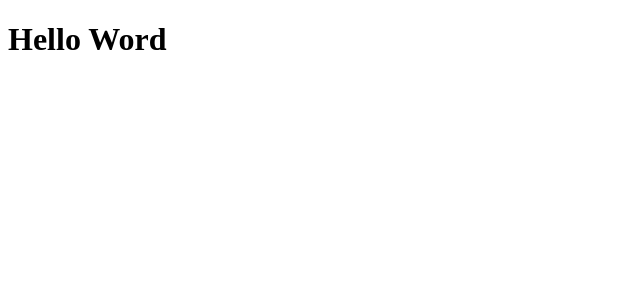
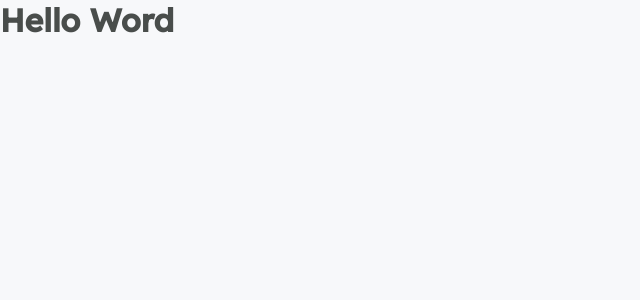
Before and after one commit to LuizTimboAlcantara/react_next_nlw5_podcastr, a Next.js app: page / in a window 1280 px wide. Shown: the top 300 px of the page, without its empty margins (0-640 px from the left). Built offline with nearby package versions, Linux system fonts and the light colour scheme.

Commit message:
Aula 02 - parte 01.

```diff
--- a/pages/_app.js
+++ b/src/pages/_app.tsx
@@ -1,3 +1,5 @@
+import "../styles/global.scss";
+
 function MyApp({ Component, pageProps }) {
   return <Component {...pageProps} />;
 }
--- /dev/null
+++ b/src/pages/_document.tsx
@@ -0,0 +1,19 @@
+import Document, { Html, Head, Main, NextScript } from "next/document";
+
+export default class MyDocument extends Document {
+  render() {
+    return (
+      <Html>
+        <Head>
+          <link rel="preconnect" href="https://fonts.gstatic.com" />
+          <link href="https://fonts.googleapis.com/css2?family=Inter&family=Lexend:wght@500&display=swap" rel="stylesheet" />
+        </Head>
+
+        <body>
+          <Main />
+          <NextScript />
+        </body>
+      </Html>
+    );
+  }
+}
--- /dev/null
+++ b/src/styles/global.scss
@@ -0,0 +1,69 @@
+* {
+  margin: 0;
+  padding: 0;
+  box-sizing: border-box;
+}
+
+:root {
+  --white: #fff;
+
+  --gray-50: #f7f8fa;
+  --gray-100: #e6e8eb;
+  --gray-200: #afb2b1;
+  --gray-500: #808080;
+  --gray-800: #494d4b;
+
+  --green-500: #04d361;
+
+  --purple-300: #9f75ff;
+  --purple-400: #9164fa;
+  --purple-500: #8257e5;
+  --purple-800: #6f48c9;
+}
+
+@media (max-width: 1080px) {
+  html {
+    font-size: 93.75%; //! 15px
+  }
+}
+
+@media (max-width: 720px) {
+  html {
+    font-size: 87.5%; //! 14px
+  }
+}
+
+body {
+  background: var(--gray-50);
+}
+
+body,
+input,
+textarea,
+button {
+  font: 500 1rem Inter, sans-serif;
+  color: var(--gray-500);
+}
+
+h1,
+h2,
+h3,
+h4,
+h5,
+h6 {
+  font-weight: 600;
+  font-family: Lexend, sans-serif;
+  color: var(--gray-800);
+}
+
+h1 {
+  font-size: 2rem;
+}
+
+h2 {
+  font-size: 1.5rem;
+}
+
+button {
+  cursor: pointer;
+}
```
Also changed, not shown: package.json (+7 -1 lines), tsconfig.json (added, +29 -0 lines), next-env.d.ts (added), src/pages/index.tsx (renamed from pages/index.js), 1 other file (tests, documents, lock files or other folders).
